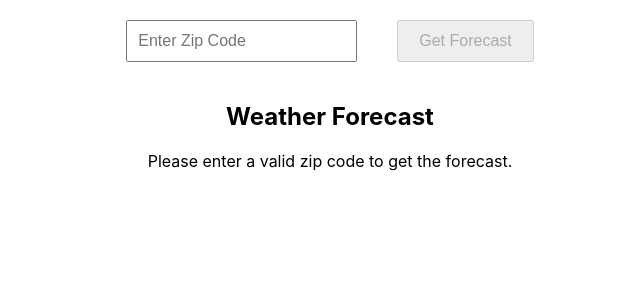
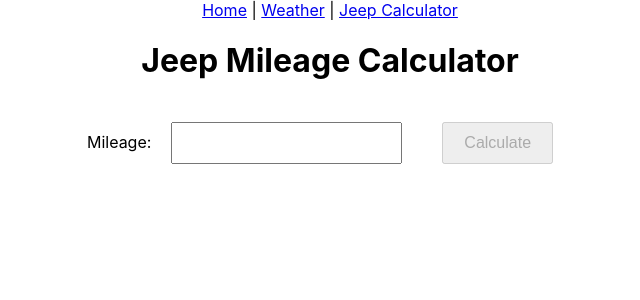
Before and after one commit to simmonskeith/react-weather, a React (Create React App) app: page /jeepcalc in a window 1280 px wide. Shown: the top 300 px of the page, without its empty margins (310-950 px from the left). Built offline with nearby package versions, Linux system fonts and the light colour scheme.

Commit message:
Added routing and jeep calculator

```diff
--- a/package.json
+++ b/package.json
@@ -9,6 +9,7 @@
     "@testing-library/user-event": "^13.5.0",
     "react": "^19.2.3",
     "react-dom": "^19.2.3",
+    "react-router": "^7.13.0",
     "react-scripts": "5.0.1",
     "web-vitals": "^2.1.4"
   },
--- a/src/App.js
+++ b/src/App.js
@@ -1,17 +1,27 @@
 
 import {ForecastWrapper} from './ForecastWrapper';
+import JeepCalc from './JeepCalc';
 import './App.css';
-
+import { BrowserRouter, Routes, Route, Link } from 'react-router';
 
 
 function App() {
 
   return (
-    <div className="App">
-     <div>
-      <ForecastWrapper />
-     </div>
-    </div>
+    <BrowserRouter>
+      <div className="App">
+        <nav>
+          <Link to="/">Home</Link> |{" "}
+          <Link to="/weather">Weather</Link> |{" "}
+          <Link to="/jeepcalc">Jeep Calculator</Link>
+        </nav>
+        <Routes>
+          <Route path="/" element={<h1>Home Page</h1>} />
+          <Route path="/weather" element={<ForecastWrapper />} />
+          <Route path="/jeepcalc" element={<JeepCalc />} />
+        </Routes>
+      </div>
+    </BrowserRouter>
   );
 }
 
--- /dev/null
+++ b/src/JeepCalc.js
@@ -0,0 +1,67 @@
+import { useState } from 'react';
+
+
+
+function JeepCalc() {
+
+    const [mileage, setMileage] = useState('');
+    const [stats, setStats] = useState(null);
+
+    const calculateJeepStats = () => {
+        if (!mileage) {
+            setStats(null);
+            return;
+        }
+        const purchaseDate = new Date(2020, 4, 14);
+        const purchaseMileage = 64247;
+        const mfgDate = new Date(2017, 0, 1);
+        const currentDate = new Date();
+
+        const totalMiles = mileage - purchaseMileage;
+        const totalDays = (currentDate.getTime() - purchaseDate.getTime()) / (1000 * 3600 * 24);
+        const lifetimeDays = (currentDate.getTime() - mfgDate.getTime()) / (1000 * 3600 * 24);
+        const dailyAverage = totalMiles / totalDays;
+        const lifetimeAverage = mileage / lifetimeDays;
+        const originalDailyAverage = purchaseMileage / ((purchaseDate.getTime() - mfgDate.getTime()) / (1000 * 3600 * 24));
+        const result = {
+            totalMiles: totalMiles,
+            totalDays: totalDays,
+            originalDailyAverage: originalDailyAverage.toFixed(2),
+            dailyAverage: dailyAverage.toFixed(2),
+            lifetimeAverage: lifetimeAverage.toFixed(2)
+        };
+        setStats(result);
+    }
+
+  return (
+  <div>
+        <h1>Jeep Mileage Calculator</h1>
+        <label>Mileage:
+            <input type="number" min="0" value={mileage} onChange={(e) => setMileage(e.target.value)} />
+        </label>
+        <button onClick={calculateJeepStats} disabled={!mileage}>Calculate</button>
+        <div>
+            {stats && (
+                <div>
+                    <p>My miles: {stats?.totalMiles}</p>
+                    <p>Days Owned: {stats?.totalDays.toFixed(2)} ({(stats?.totalDays / 365).toFixed(2)} years)</p>
+
+                    <h3>Current</h3>
+                    <p>{stats?.dailyAverage} miles/day</p>
+                    <p>{(stats?.dailyAverage * 365).toFixed(2)} miles/year</p>
+
+                    <h3>Lifetime</h3>
+                    <p>{stats?.lifetimeAverage} miles/day</p>
+                    <p>{(stats?.lifetimeAverage * 365).toFixed(2)} miles/year</p>
+
+                    <h3>Purchased</h3>
+                    <p>{stats?.originalDailyAverage} miles/day</p>
+                    <p>{(stats?.originalDailyAverage * 365).toFixed(0)} miles/year</p>
+                </div>
+            )}
+        </div>
+
+    </div>);
+}
+
+export default JeepCalc;
```
Also changed, not shown: 1 other file (tests, documents, lock files or other folders).
